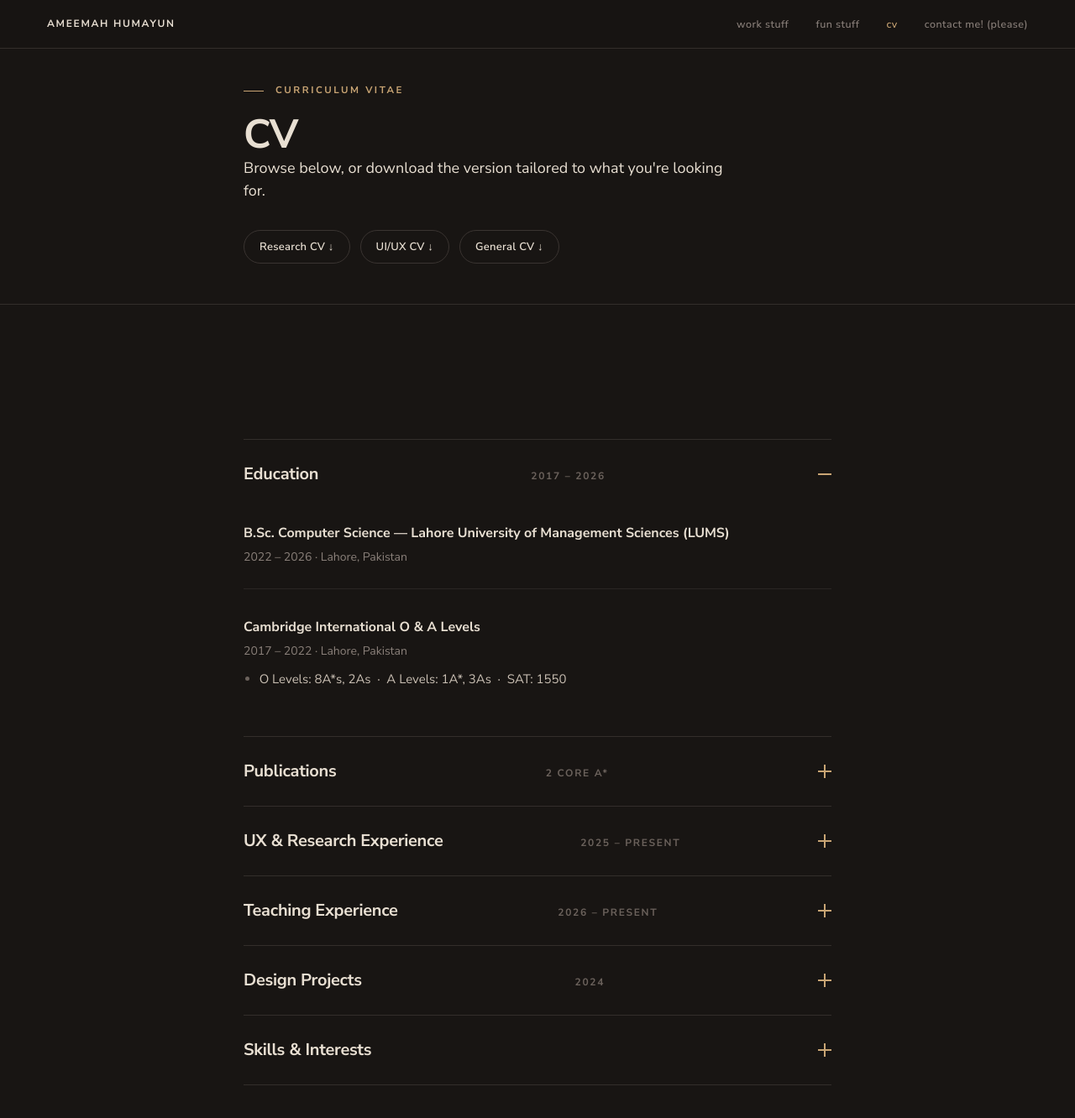
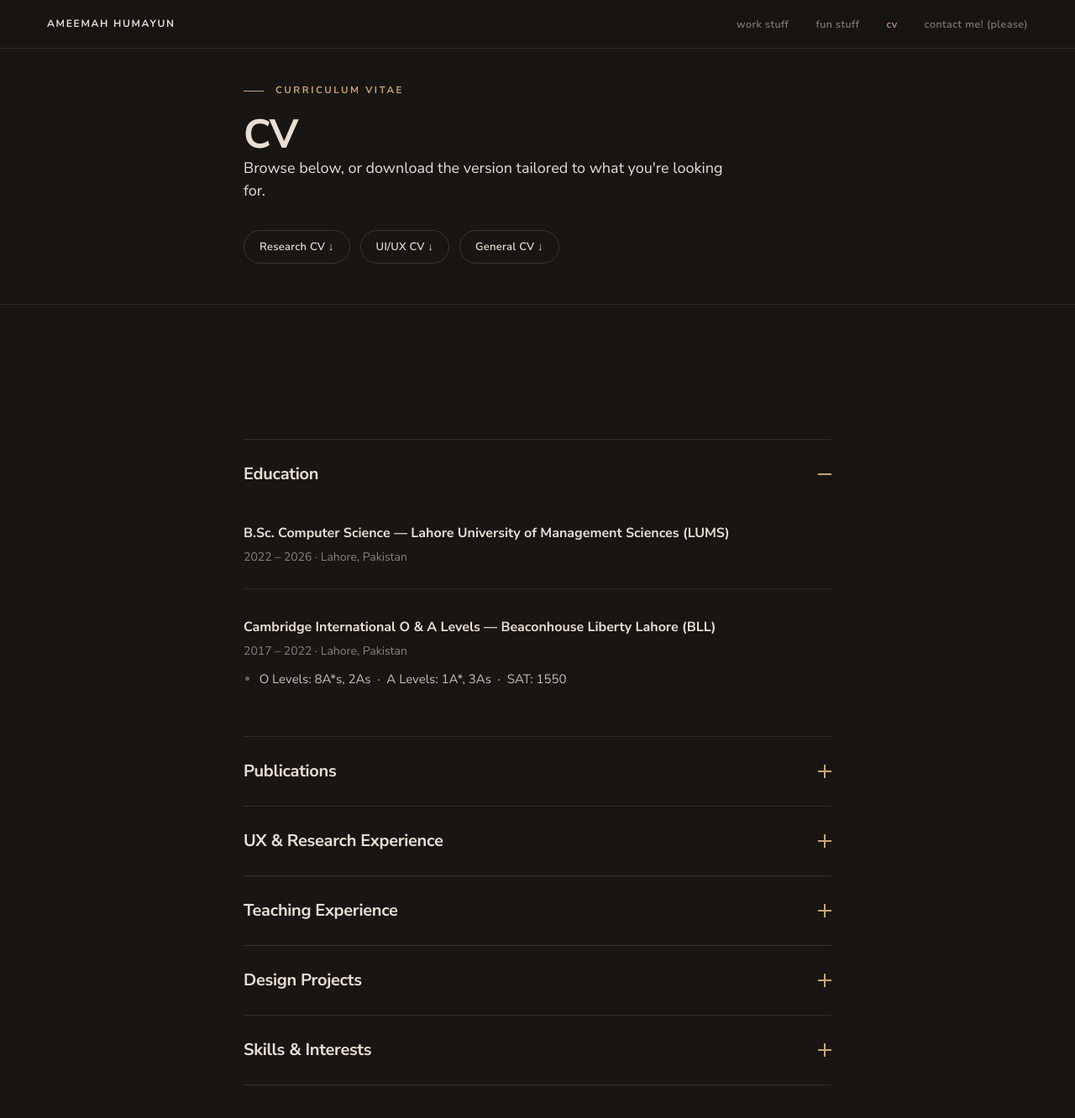
Before and after one commit to ameemahumayun/ameemahumayun.github.io, a Jekyll site: the page built from cv/index.html, in a window 1280 px wide and 1400 px high. Shown: the top 1332 px of the window at 84% size. Built offline with Jekyll 4.4.1, drawn with Linux system fonts in a browser that asks for light colours.

Commit message:
Update index.html

```diff
--- a/cv/index.html
+++ b/cv/index.html
@@ -27,7 +27,6 @@ active: cv
       <details class="accordion__item" open>
         <summary class="accordion__head">
           <span class="accordion__title">Education</span>
-          <span class="accordion__hint">2017 – 2026</span>
           <span class="accordion__icon"></span>
         </summary>
         <div class="accordion__body">
@@ -36,7 +35,7 @@ active: cv
             <div class="cv-entry__meta">2022 – 2026 · Lahore, Pakistan</div>
           </div>
           <div class="cv-entry">
-            <div class="cv-entry__role">Cambridge International O &amp; A Levels</div>
+            <div class="cv-entry__role">Cambridge International O &amp; A Levels — Beaconhouse Liberty Lahore (BLL)</div>
             <div class="cv-entry__meta">2017 – 2022 · Lahore, Pakistan</div>
             <ul class="cv-list">
               <li>O Levels: 8A*s, 2As &nbsp;·&nbsp; A Levels: 1A*, 3As &nbsp;·&nbsp; SAT: 1550</li>
@@ -49,7 +48,6 @@ active: cv
       <details class="accordion__item">
         <summary class="accordion__head">
           <span class="accordion__title">Publications</span>
-          <span class="accordion__hint">2 CORE A*</span>
           <span class="accordion__icon"></span>
         </summary>
         <div class="accordion__body">
@@ -64,7 +62,6 @@ active: cv
       <details class="accordion__item">
         <summary class="accordion__head">
           <span class="accordion__title">UX &amp; Research Experience</span>
-          <span class="accordion__hint">2025 – Present</span>
           <span class="accordion__icon"></span>
         </summary>
         <div class="accordion__body">
@@ -105,7 +102,6 @@ active: cv
       <details class="accordion__item">
         <summary class="accordion__head">
           <span class="accordion__title">Teaching Experience</span>
-          <span class="accordion__hint">2026 – Present</span>
           <span class="accordion__icon"></span>
         </summary>
         <div class="accordion__body">
@@ -123,7 +119,6 @@ active: cv
       <details class="accordion__item">
         <summary class="accordion__head">
           <span class="accordion__title">Design Projects</span>
-          <span class="accordion__hint">2024</span>
           <span class="accordion__icon"></span>
         </summary>
         <div class="accordion__body">
```
